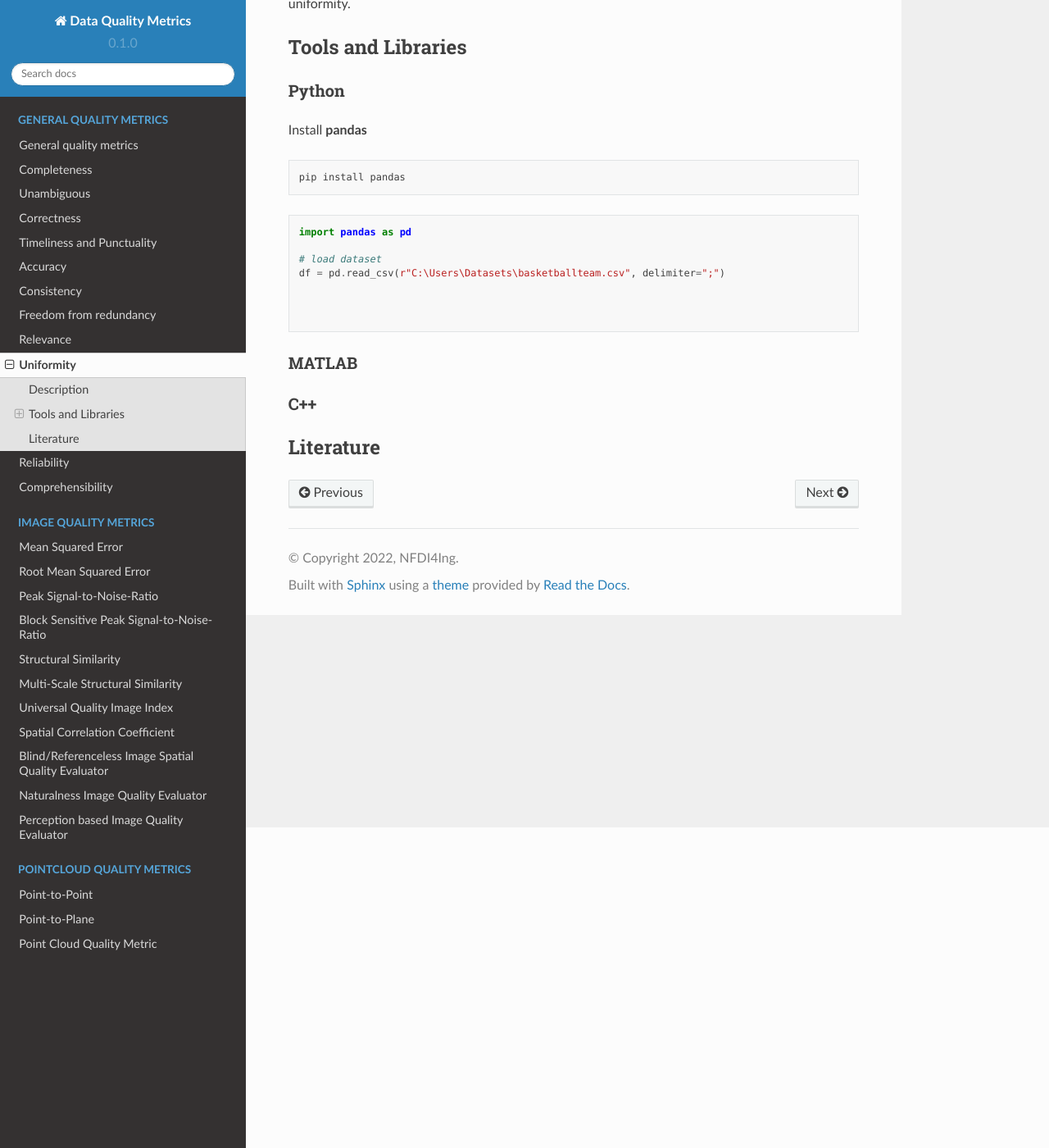
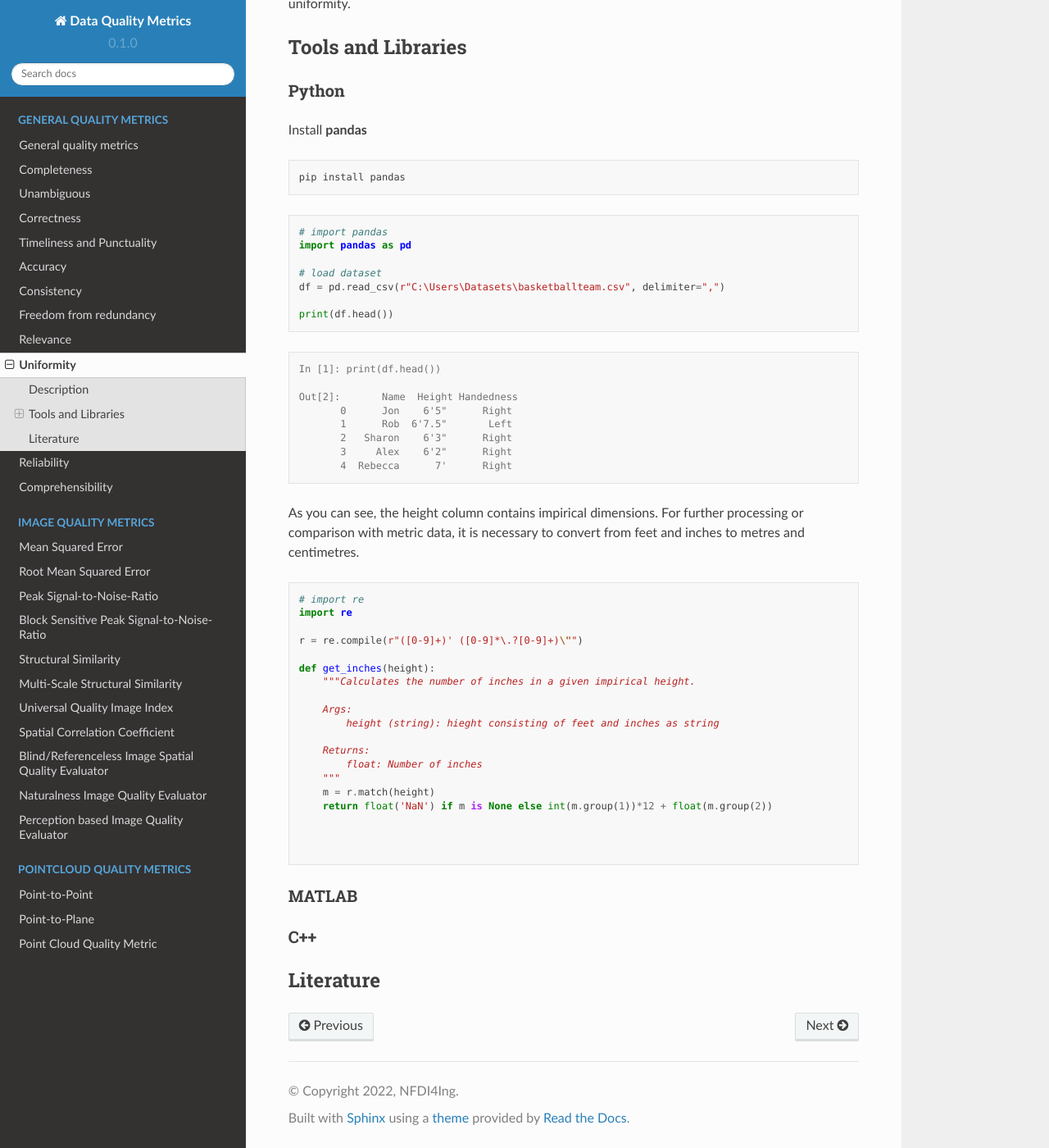
Before and after one commit to HDierend/Data-Quality-Metrics, a Sphinx documentation site: the page built from docs/source/general_quality/08_Uniformity.rst, in a window 1280 px wide and 1400 px high, scrolled down 391 px. Shown: the whole window at 82% size. Built offline with Sphinx 7.4.7 and the Read the Docs theme 2.0.0, drawn with Linux system fonts in a browser that asks for light colours.

Commit message:
uniformity update

```diff
--- a/docs/source/general_quality/08_Uniformity.rst
+++ b/docs/source/general_quality/08_Uniformity.rst
@@ -26,6 +26,23 @@ Install **pandas**
 
 .. literalinclude:: examples/uniformity/uniformity_func1.py
 
+.. code-block:: pycon
+
+   In [1]: print(df.head())
+
+   Out[2]:       Name  Height Handedness
+          0      Jon    6'5"      Right
+          1      Rob  6'7.5"       Left
+          2   Sharon    6'3"      Right
+          3     Alex    6'2"      Right
+          4  Rebecca      7'      Right
+
+As you can see, the height column contains impirical dimensions. For further processing or comparison with metric data,
+it is necessary to convert from feet and inches to metres and centimetres.
+
+.. literalinclude:: examples/uniformity/count_inches.py
+
+
 MATLAB
 =========
 
--- /dev/null
+++ b/docs/source/general_quality/examples/uniformity/count_inches.py
@@ -0,0 +1,16 @@
+# import re
+import re
+
+r = re.compile(r"([0-9]+)' ([0-9]*\.?[0-9]+)\"")
+
+def get_inches(height):
+    """Calculates the number of inches in a given impirical height.
+
+    Args:
+        height (string): hieght consisting of feet and inches as string
+
+    Returns:
+        float: Number of inches
+    """
+    m = r.match(height)
+    return float('NaN') if m is None else int(m.group(1))*12 + float(m.group(2))
--- a/docs/source/general_quality/examples/uniformity/uniformity_func1.py
+++ b/docs/source/general_quality/examples/uniformity/uniformity_func1.py
@@ -1,4 +1,7 @@
+# import pandas
 import pandas as pd
 
 # load dataset
-df = pd.read_csv(r"C:\Users\Datasets\basketballteam.csv", delimiter=";")
+df = pd.read_csv(r"C:\Users\Datasets\basketballteam.csv", delimiter=",")
+
+print(df.head())
```
